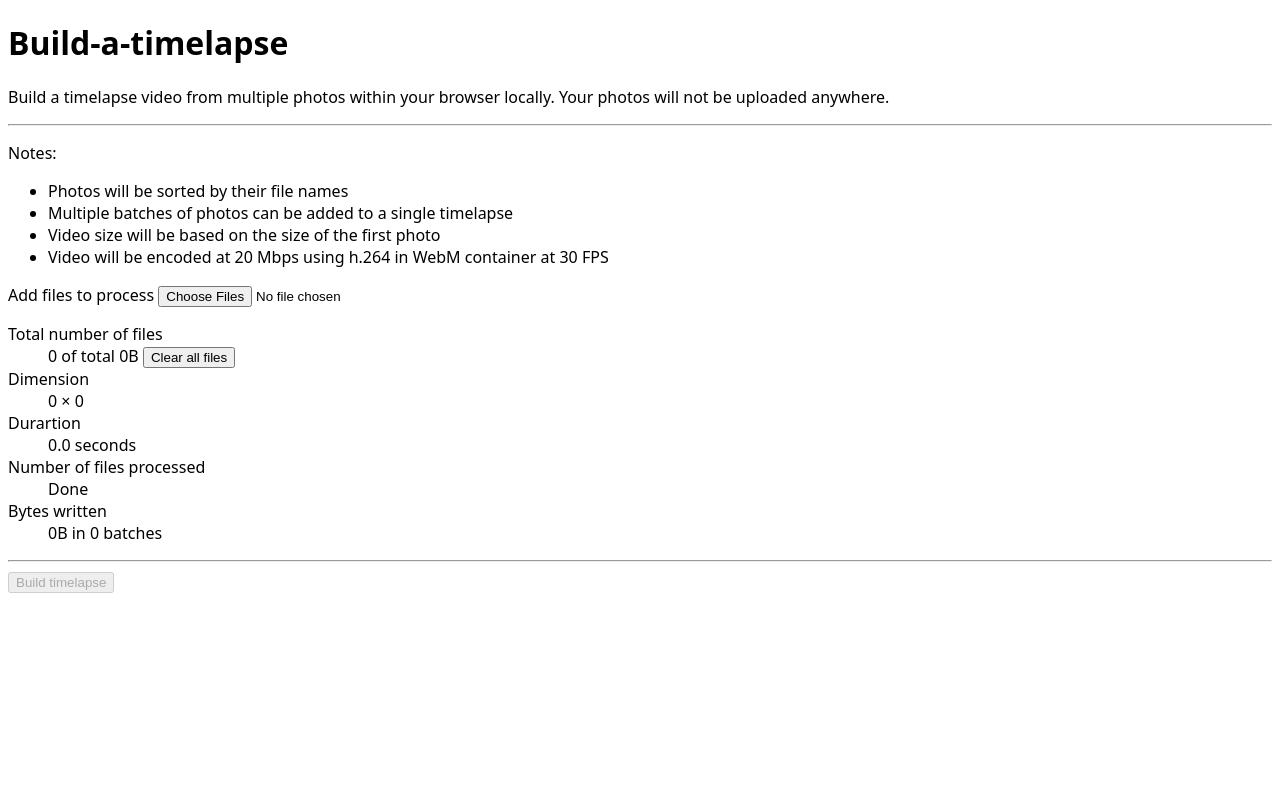
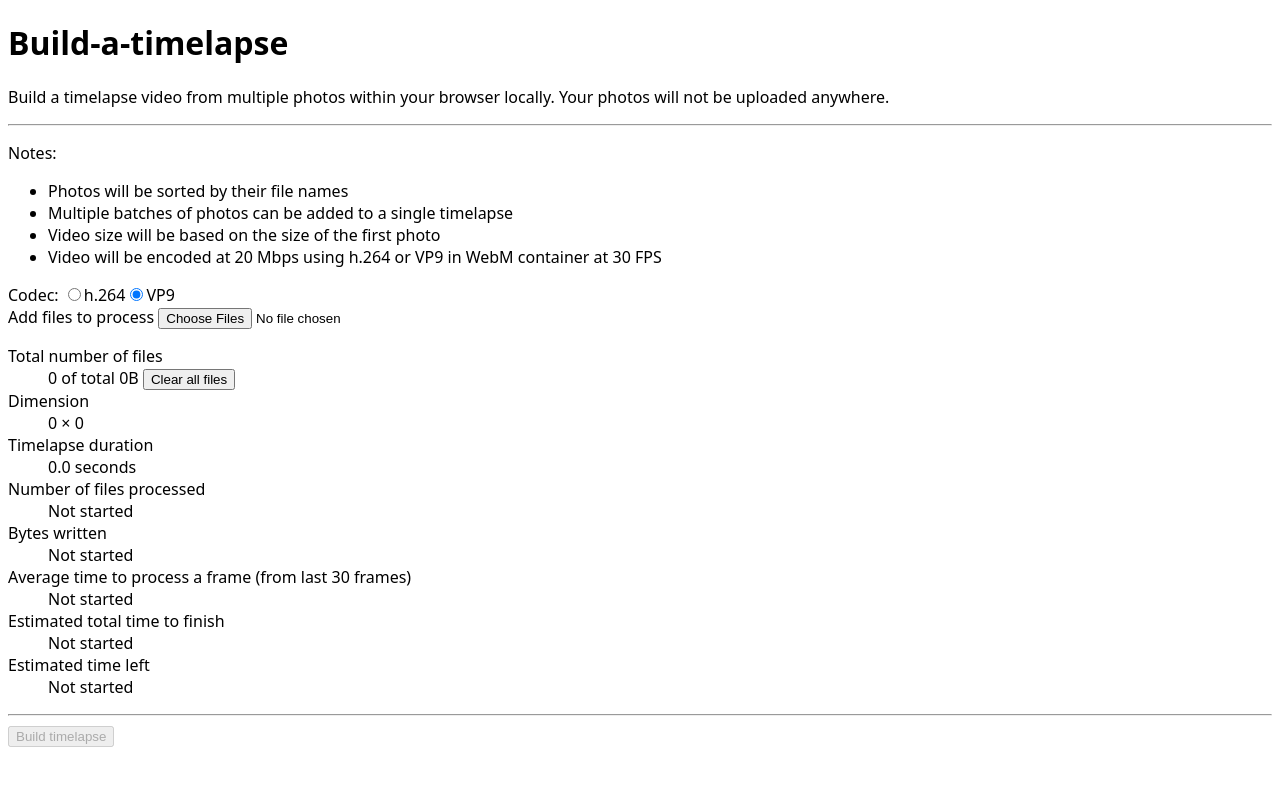
Before and after one commit to compulim/build-a-timelapse, a React app: page / in a window 1280 px wide. Shown: the top 786 px of the page. Built offline with nearby package versions, Linux system fonts and the light colour scheme.

Commit message:
Add WebCodecs

```diff
--- a/package.json
+++ b/package.json
@@ -33,7 +33,9 @@
     "bytes": "3.1.2",
     "classnames": "2.3.2",
     "math-random": "2.0.1",
+    "mp4-muxer": "2.1.3",
     "react": "18.2.0",
-    "react-dom": "18.2.0"
+    "react-dom": "18.2.0",
+    "webm-muxer": "3.1.1"
   }
 }
--- a/src/CanvasMuxer.ts
+++ b/src/MediaRecorderMuxer.ts
@@ -27,7 +27,7 @@ export default class CanvasMuxer extends EventTarget implements Muxer {
     return this.#readyState;
   }
 
-  async start(
+  start(
     sortedFiles: File[],
     fileHandle: FileSystemFileHandle,
     canvas: HTMLCanvasElement,
--- /dev/null
+++ b/src/WebCodecsMuxer.ts
@@ -0,0 +1,169 @@
+import { FileSystemWritableFileStreamTarget, Muxer } from 'webm-muxer';
+
+import { READY_STATE_BUSY, READY_STATE_IDLE } from './types/MuxerReadyState';
+import decodeImageAsImageBitmap from './util/decodeImageAsImageBitmap';
+// import decodeImageAsVideoFrame from './util/decodeImageAsVideoFrame';
+
+import type { Muxer as IMuxer } from './types/Muxer';
+import type { ReadyState } from './types/MuxerReadyState';
+
+const BITRATE = 20000000;
+// const BITRATE = 10e6;
+const FRAMERATE = 30;
+
+// It seems HEVC is not enabled in Chrome yet.
+// https://github.com/StaZhu/enable-chromium-hevc-hardware-decoding
+
+// QA on how to find/verify ISOBMFF binding:
+// https://stackoverflow.com/questions/71878207/what-are-valid-codec-strings-to-be-used-in-the-web-codecs-api
+
+// const MUXER_CONFIG = {
+//   codec: 'hevc'
+// } as { codec: 'hevc' };
+
+// const VIDEO_ENCODER_CONFIG = {
+//   bitrate: BITRATE,
+//   codec: 'hvc1.1.6.L93.B0',
+//   // codec: 'hev1.1.6.L120.90',
+//   framerate: FRAMERATE
+// };
+
+const MUXER_CONFIG = {
+  codec: 'V_VP9'
+};
+
+const VIDEO_ENCODER_CONFIG = {
+  bitrate: BITRATE,
+  codec: 'vp09.00.10.08',
+  framerate: FRAMERATE
+};
+
+export default class WebCodecsMuxer extends EventTarget implements IMuxer {
+  #numBytesWritten: number = 0;
+  #numFlushes: number = 0;
+  #numFramesProcessed: number = 0;
+  #readyState: ReadyState = READY_STATE_IDLE;
+
+  get numBytesWritten() {
+    return this.#numBytesWritten;
+  }
+
+  get numFlushes() {
+    return this.#numFlushes;
+  }
+
+  get numFramesProcessed() {
+    return this.#numFramesProcessed;
+  }
+
+  get readyState() {
+    return this.#readyState;
+  }
+
+  start(
+    sortedFiles: File[],
+    fileHandle: FileSystemFileHandle,
+    canvas: HTMLCanvasElement,
+    width: number,
+    height: number
+  ) {
+    if (this.#readyState !== READY_STATE_IDLE) {
+      return;
+    }
+
+    this.#numBytesWritten = 0;
+    this.#numFlushes = 0;
+    this.#numFramesProcessed = 0;
+    this.#readyState = READY_STATE_BUSY;
+
+    this.dispatchEvent(new Event('start'));
+
+    (async () => {
+      try {
+        canvas.height = height;
+        canvas.width = width;
+
+        const context = canvas.getContext('2d');
+
+        const config: VideoEncoderConfig = { ...VIDEO_ENCODER_CONFIG, height, width };
+
+        const isSupported = await VideoEncoder.isConfigSupported(config);
+
+        if (!isSupported) {
+          return this.dispatchEvent(
+            new ErrorEvent('error', { message: 'Video encode configuration is not supported.' })
+          );
+        }
+
+        const stream = await fileHandle.createWritable();
+
+        try {
+          const muxer = new Muxer({
+            target: new FileSystemWritableFileStreamTarget(stream),
+            video: { ...MUXER_CONFIG, height, width }
+          });
+
+          try {
+            const videoEncoder = new VideoEncoder({
+              error: (error: DOMException) =>
+                this.dispatchEvent(
+                  new ErrorEvent('error', { message: `Failed to encode to video.\n\n${error.message}` })
+                ),
+              output: (chunk, meta) => {
+                muxer.addVideoChunk(chunk, meta as any);
+
+                this.#numBytesWritten += chunk.byteLength;
+                this.#numFlushes++;
+
+                this.dispatchEvent(new Event('progress'));
+              }
+            });
+
+            try {
+              videoEncoder.configure(config);
+
+              for (let file of sortedFiles) {
+                const frame = await decodeImageAsImageBitmap(file);
+
+                // The decoded VideoFrame is 4:2:2, which is not supported by VP9 Level 0 (8-bit 4:2:0).
+                // Chromium seems does not support VP9 Level 1+.
+                // https://en.wikipedia.org/wiki/VP9#Profiles
+                // const frame = await decodeImageAsVideoFrame(file);
+
+                try {
+                  context?.drawImage?.(frame, 0, 0);
+
+                  const timestampedVideoFrame = new VideoFrame(frame, {
+                    timestamp: (this.#numFramesProcessed++ * 1000000) / FRAMERATE
+                  });
+
+                  try {
+                    videoEncoder.encode(timestampedVideoFrame);
+
+                    await videoEncoder.flush();
+                  } finally {
+                    timestampedVideoFrame.close();
+                  }
+                } finally {
+                  frame.close();
+                }
+
+                this.dispatchEvent(new Event('progress'));
+              }
+            } finally {
+              videoEncoder.close();
+            }
+          } finally {
+            muxer.finalize();
+          }
+        } finally {
+          await stream.close();
+        }
+      } finally {
+        this.#readyState = READY_STATE_IDLE;
+
+        this.dispatchEvent(new Event('end'));
+      }
+    })();
+  }
+}
--- a/src/ui/Main.tsx
+++ b/src/ui/Main.tsx
@@ -10,7 +10,8 @@ import React, {
 } from 'react';
 import random from 'math-random';
 
-import CanvasMuxer from '../CanvasMuxer.js';
+import MediaRecorderMuxer from '../MediaRecorderMuxer.js';
+import WebCodecsMuxer from '../WebCodecsMuxer.js';
 
 declare global {
   interface Window {
@@ -25,11 +26,18 @@ declare global {
   }
 }
 
+const PERFORMANCE_WINDOW_SIZE = 30;
+
 const Main = () => {
   const [[width, height], setDimension] = useState<[number, number]>([0, 0]);
+  const [codec, setCodec] = useState<'h264' | 'vp9'>('vp9');
   const [files, setFiles] = useState<Map<string, File>>(new Map());
+  const [savedFilename, setSavedFilename] = useState<string>('');
+  const [startTime, setStartTime] = useState(0);
   const canvasRef = useRef<HTMLCanvasElement>(null);
-  const muxer = useMemo(() => new CanvasMuxer(), []);
+  const lastProgressRef = useRef(0);
+  const muxer = useMemo(() => (codec === 'h264' ? new MediaRecorderMuxer() : new WebCodecsMuxer()), [codec]);
+  const performanceWindowRef = useRef<number[]>([]);
 
   const imageMuxerSubscribe = useCallback<(onStoreChange: () => void) => () => void>(
     callback => {
@@ -84,6 +92,20 @@ const Main = () => {
     return nextNumBytesOriginal;
   }, [files]);
 
+  useMemo(() => {
+    const now = Date.now();
+    const { current: lastProgress } = lastProgressRef;
+
+    if (lastProgress) {
+      const { current: performanceWindow } = performanceWindowRef;
+
+      performanceWindow.push(now - lastProgress);
+      performanceWindow.splice(0, performanceWindow.length - PERFORMANCE_WINDOW_SIZE);
+    }
+
+    lastProgressRef.current = now;
+  }, [numFramesProcessed]);
+
   const sortedFiles = useMemo(
     () => Array.from(files.values()).sort(({ name: x }, { name: y }) => (x > y ? 1 : x < y ? -1 : 0)),
     [files]
@@ -136,6 +158,11 @@ const Main = () => {
     [setDimension, setFiles]
   );
 
+  const handleCodecChange = useCallback<FormEventHandler<HTMLInputElement>>(
+    ({ currentTarget: { value } }) => setCodec(value as 'h264' | 'vp9'),
+    [setCodec]
+  );
+
   const handleClearAllFilesClick = useCallback(() => setFiles(new Map()), [setFiles]);
 
   const handleStart = useCallback(async () => {
@@ -150,7 +177,7 @@ const Main = () => {
     }
 
     const fileHandle = await window.showSaveFilePicker({
-      suggestedName: `timelapse-${random().toString(36).substr(2, 7)}.webm`,
+      suggestedName: `timelapse-${random().toString(36).substr(2, 7)}-${codec}.webm`,
       types: [
         {
           accept: { 'video/webm': ['.webm'] }
@@ -162,11 +189,20 @@ const Main = () => {
       return;
     }
 
+    setSavedFilename(fileHandle.name);
+    setStartTime(Date.now());
+    lastProgressRef.current = 0;
+    performanceWindowRef.current = [];
+
     muxer.start(sortedFiles, fileHandle, canvas, width, height);
-  }, [height, muxer, sortedFiles, width]);
+  }, [height, muxer, setStartTime, sortedFiles, width]);
 
   const { size: numFiles } = files;
   const busy = !!readyState;
+  const timeToProcessInMilliseconds =
+    performanceWindowRef.current.reduce((total, duration) => total + duration, 0) / performanceWindowRef.current.length;
+  const millsecondsElapsed = Date.now() - startTime;
+  const started = !!startTime;
 
   return (
     <main>
@@ -181,8 +217,19 @@ const Main = () => {
         <li>Photos will be sorted by their file names</li>
         <li>Multiple batches of photos can be added to a single timelapse</li>
         <li>Video size will be based on the size of the first photo</li>
-        <li>Video will be encoded at 20 Mbps using h.264 in WebM container at 30 FPS</li>
+        <li>Video will be encoded at 20 Mbps using h.264 or VP9 in WebM container at 30 FPS</li>
       </ul>
+      <div>
+        Codec:{' '}
+        <label>
+          <input checked={codec === 'h264'} onChange={handleCodecChange} type="radio" value="h264" />
+          h.264
+        </label>
+        <label>
+          <input checked={codec === 'vp9'} onChange={handleCodecChange} type="radio" value="vp9" />
+          VP9
+        </label>
+      </div>
       <div>
         Add files to process <input accept="image/jpeg" disabled={busy} multiple onChange={handleChange} type="file" />
       </div>
@@ -198,15 +245,31 @@ const Main = () => {
         <dd>
           {width} &times; {height}
         </dd>
-        <dt>Durartion</dt>
+        <dt>Timelapse duration</dt>
         <dd>{(numFiles / 30).toFixed(1)} seconds</dd>
         <dt>Number of files processed</dt>
         <dd>
-          {busy ? `${numFramesProcessed}/${numFiles} (${Math.ceil((numFramesProcessed / numFiles) * 100)}%)` : 'Done'}
+          {busy
+            ? `${numFramesProcessed}/${numFiles} (${Math.ceil((numFramesProcessed / numFiles) * 100)}%)`
+            : started
+            ? 'Done'
+            : 'Not started'}
         </dd>
         <dt>Bytes written</dt>
+        <dd>{started ? `${bytes(numBytesWritten)} in ${numFlushes} batches` : 'Not started'}</dd>
+        <dt>Average time to process a frame (from last {PERFORMANCE_WINDOW_SIZE} frames)</dt>
         <dd>
-          {bytes(numBytesWritten)} in {numFlushes} batches
+          {started
+            ? `${timeToProcessInMilliseconds.toFixed(1)} ms (${(1000 / timeToProcessInMilliseconds).toFixed(1)} FPS)`
+            : 'Not started'}
+        </dd>
+        <dt>Estimated total time to finish</dt>
+        <dd>{started ? `${((timeToProcessInMilliseconds * numFiles) / 1000).toFixed(1)} seconds` : 'Not started'}</dd>
+        <dt>Estimated time left</dt>
+        <dd>
+          {started
+            ? `${((timeToProcessInMilliseconds * numFiles - millsecondsElapsed) / 1000).toFixed(1)} seconds`
+            : 'Not started'}
         </dd>
       </dl>
       {!!groupedFiles.length && (
@@ -224,9 +287,12 @@ const Main = () => {
         </details>
       )}
       <hr />
-      <button disabled={busy || !numFiles} onClick={handleStart} type="button">
-        Build timelapse
-      </button>
+      <div>
+        <button disabled={busy || !numFiles} onClick={handleStart} type="button">
+          Build timelapse
+        </button>
+        {savedFilename && ` Saved as ${savedFilename}`}
+      </div>
       <p>
         <canvas className="rendering-canvas" ref={canvasRef} />
       </p>
--- /dev/null
+++ b/src/util/decodeImageAsImageBitmap.ts
@@ -0,0 +1,23 @@
+import type { DecodeWorker } from '../types/DecodeWorker';
+
+const worker = new Worker('./static/js/worker.js') as DecodeWorker;
+
+export default function decodeImageAsImageBitmap(file: File): Promise<ImageBitmap> {
+  const bitmapPromise: Promise<ImageBitmap> = new Promise((resolve, reject) => {
+    worker.addEventListener(
+      'message',
+      ({ data }) => {
+        if (data[0] === 'decoded') {
+          resolve(data[1]);
+        } else if (data[1] === 'decode error') {
+          reject(new Error('Failed to decode image.'));
+        }
+      },
+      { once: true }
+    );
+  });
+
+  worker.postMessage(['decode', file]);
+
+  return bitmapPromise;
+}
--- /dev/null
+++ b/src/util/decodeImageAsVideoFrame.ts
@@ -0,0 +1,6 @@
+export default async function decodeImageAsVideoFrame(file: File): Promise<VideoFrame> {
+  const imageDecoder = new ImageDecoder({ data: await file.arrayBuffer(), type: 'image/jpeg' });
+  const { image } = await imageDecoder.decode();
+
+  return image;
+}
```
Also changed, not shown: 1 other file (tests, documents, lock files or other folders).
